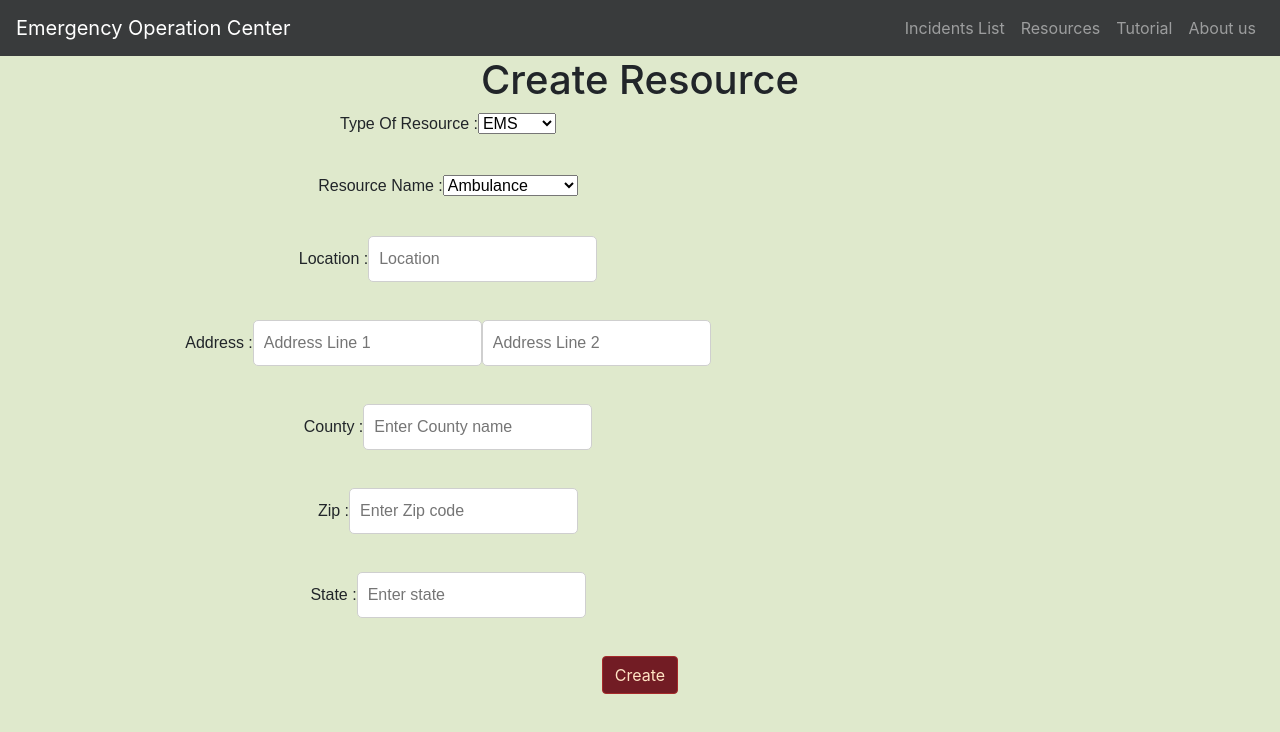
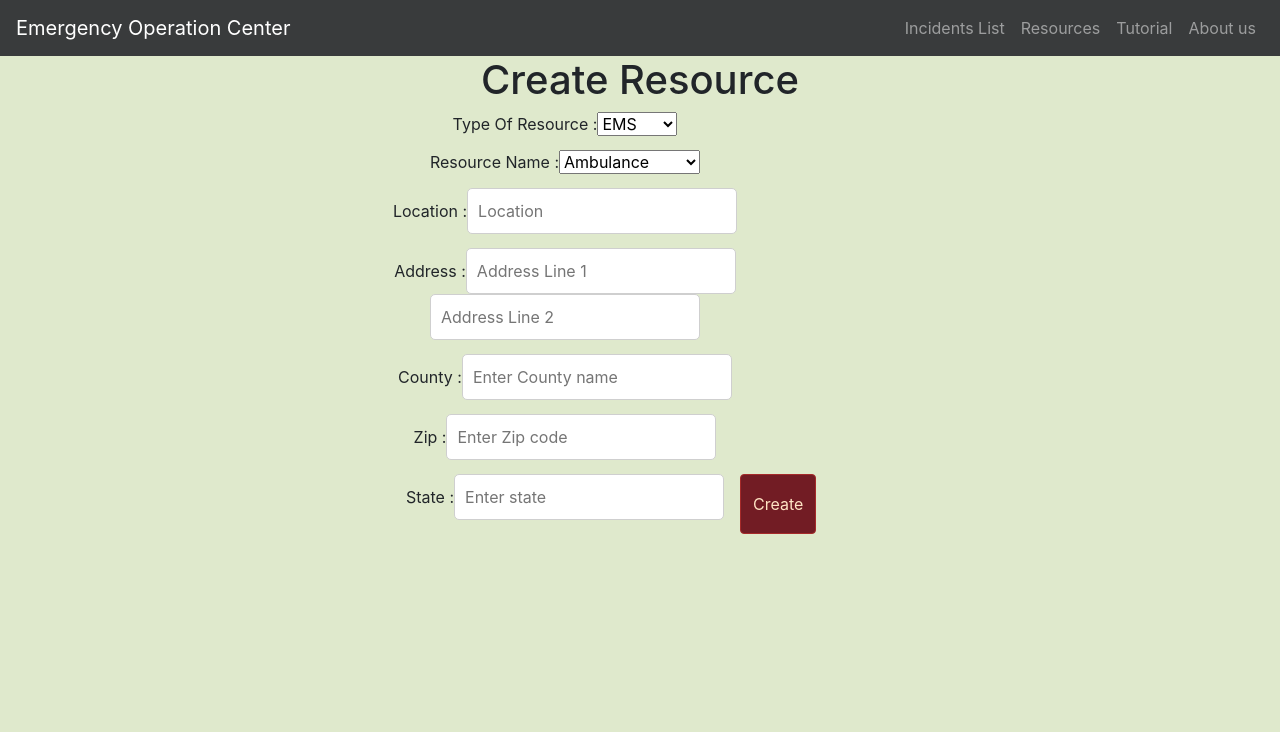
Before and after one commit to redhug/Disaster-Managemnet, a React (Create React App) app in the folder EOC/frontend/: page /CreateResource in a window 1280 px wide. Shown: the top 732 px of the page. Built offline with nearby package versions, Linux system fonts and the light colour scheme.

Commit message:
Completed the create resource page

```diff
--- a/EOC/frontend/src/static/css/CreateResource.css
+++ b/EOC/frontend/src/static/css/CreateResource.css
@@ -1,7 +1,6 @@
 label {
     font-size: 1em;
     margin-bottom: 0.25em;
-    font-family: fantasy;
 }
 .btn-primary
 {
@@ -14,3 +13,93 @@ label {
     padding-top: 8%;
     padding-left: 13%;
 }
+form {
+    width: 100%;
+    display: flex;
+    flex-wrap: wrap;
+    margin: 0 auto;
+    max-width: 500px;
+}
+
+input {
+    padding: 10px 10px;
+    border-radius: 5px;
+    outline: none;
+    border: 1px solid #cfcfcf;
+}
+
+.width50{
+    width:49%;
+}
+
+.ml2 {
+    margin-left: 2%;
+}
+.mt20 {
+    margin-top: 20px;
+}
+
+.inputBox{
+    display: flex;
+    flex-direction: column;
+    margin-bottom: 10px;
+}
+
+.contactnoInput::-webkit-inner-spin-button,
+.contactnoInput::-webkit-outer-spin-button {
+  -webkit-appearance: none;
+  margin: 0;
+}
+.width70{
+    width: 70%;
+}
+
+.width100{
+    width: 100%;
+}
+
+.datetime-picker .calendar table, th, td{
+        border: none !important;
+}
+.datetime-picker .calendar .calendar-nav button {
+    background: whitesmoke !important;
+}
+.datetime-picker .calendar table thead th {
+    color: #212c0c !important;
+}
+.createAccount {
+    width: 100%;
+    display: flex;
+    flex-direction: column;
+    align-items: center;
+}
+
+.liCss{
+    margin:20px;
+    font-size: 18px;
+    width: fit-content;
+}
+aside{
+    float: right;
+}
+.height100{
+    height: 100%;
+}
+.m30{
+    margin:30%;
+}
+.border-left{
+    border-left: ridge !important;
+}
+
+.alert-secondary {
+    color: #383d41;
+    background-color: #6c757d;
+    border-color: #d6d8db;
+    padding: 1%;
+    border-radius: 10px;
+}
+
+.color-white{
+    color: #fcfcfc !important;
+}
```
